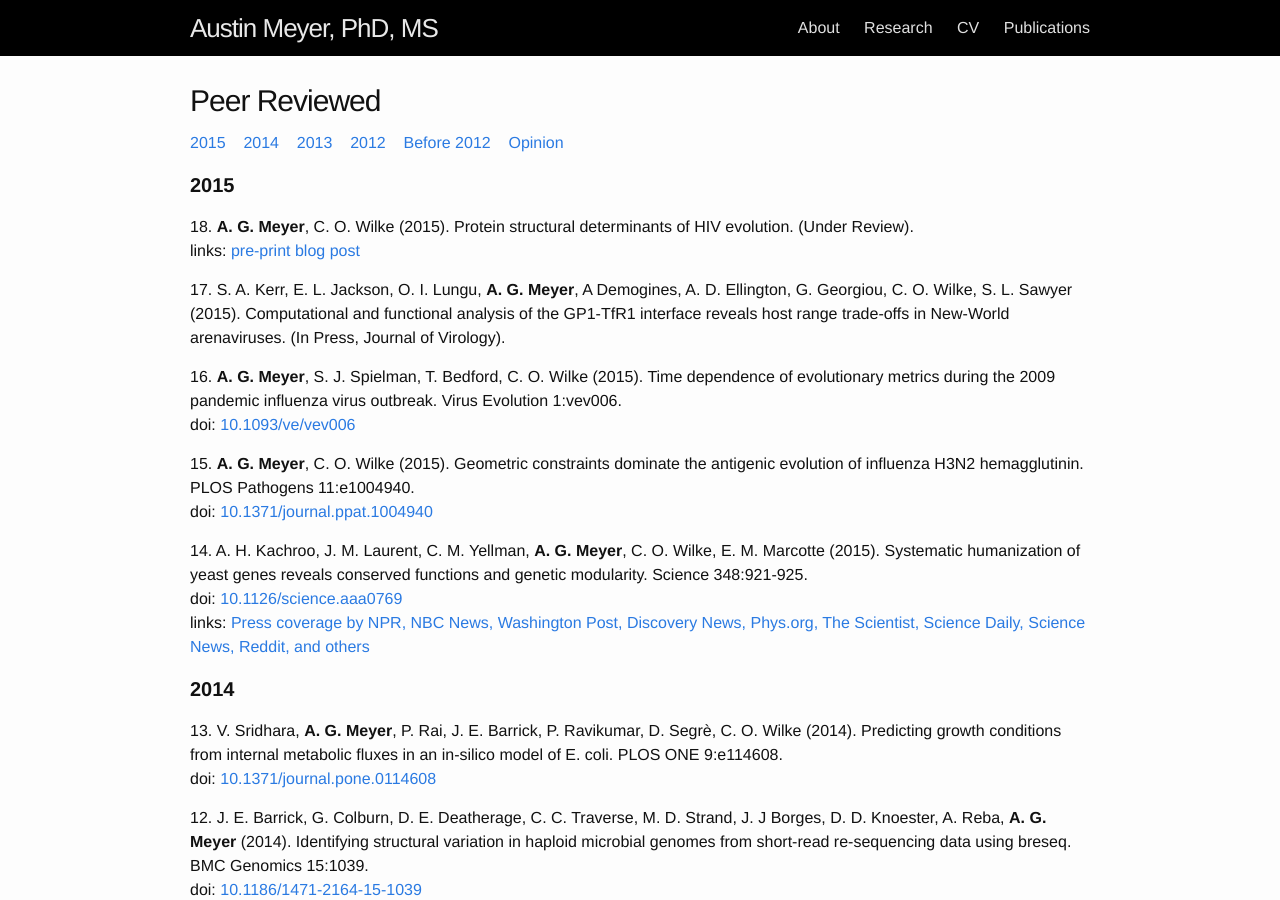
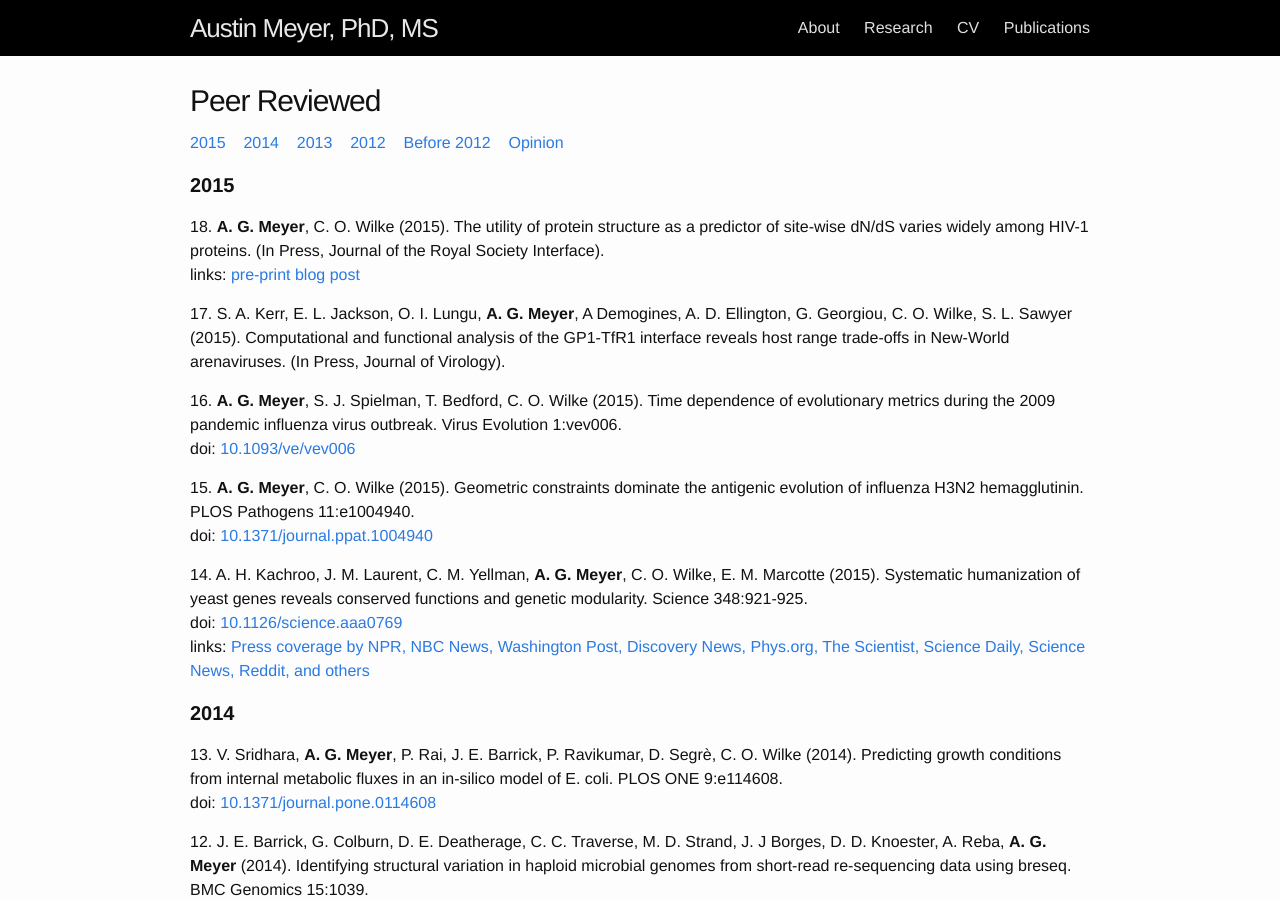
Before and after one commit to ausmeyer/ausmeyer.github.io, a Jekyll site: the page built from publications.html, in a window 1280 px wide and 900 px high. Built offline with Jekyll 4.4.1, drawn with Linux system fonts in a browser that asks for light colours.

Commit message:
Updating publications.

```diff
--- a/_data/peer_review.yml
+++ b/_data/peer_review.yml
@@ -1,7 +1,7 @@
 - author: <b>A. G. Meyer</b>, C. O. Wilke
   year: 2015
-  title: Protein structural determinants of HIV evolution
-  ref: "(Under Review)"
+  title: The utility of protein structure as a predictor of site-wise dN/dS varies widely among HIV-1 proteins
+  ref: "(In Press, Journal of the Royal Society Interface)"
   link: http://ausmeyer.github.io/hiv_structural_determinants-paper-now
   text: pre-print blog post
 
```
